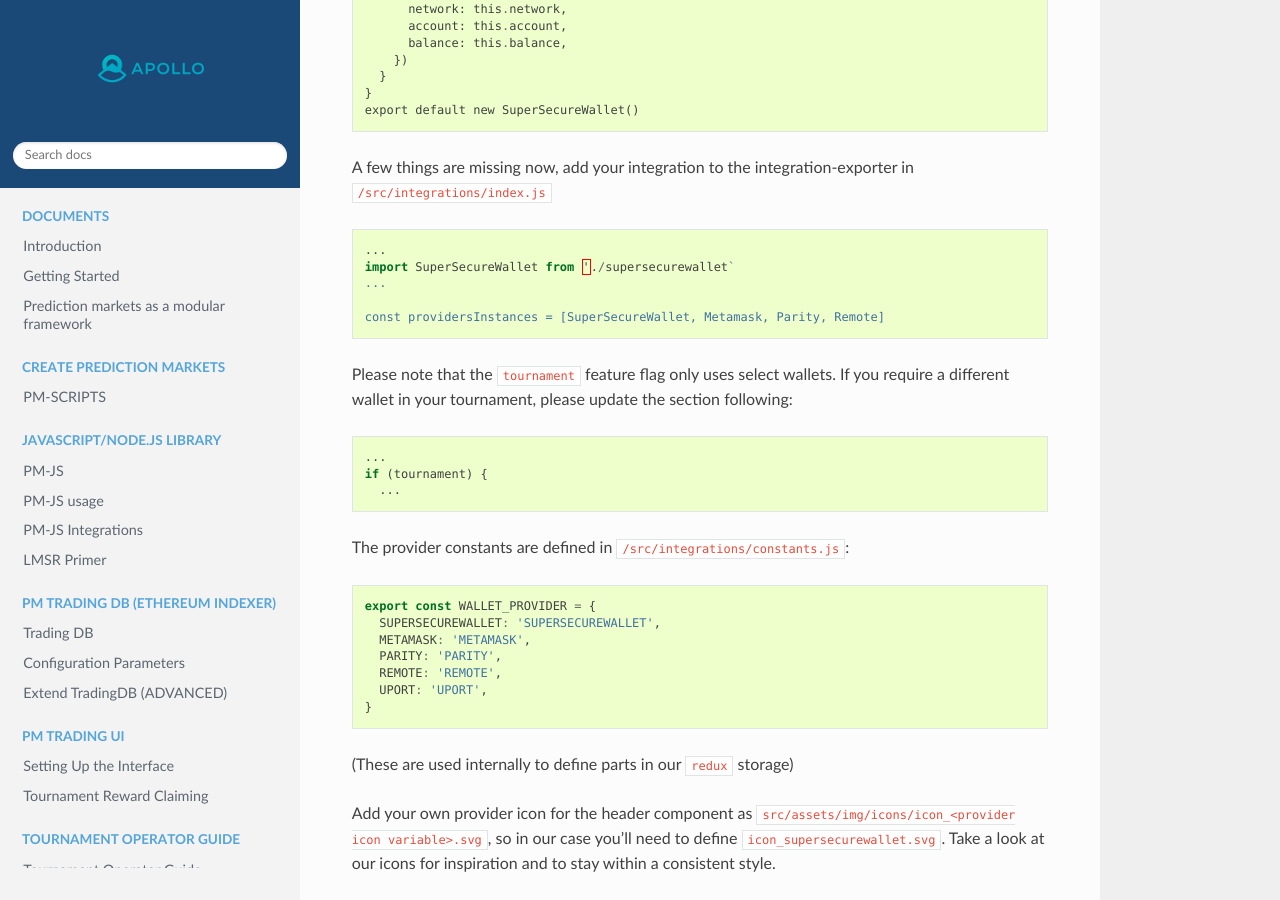
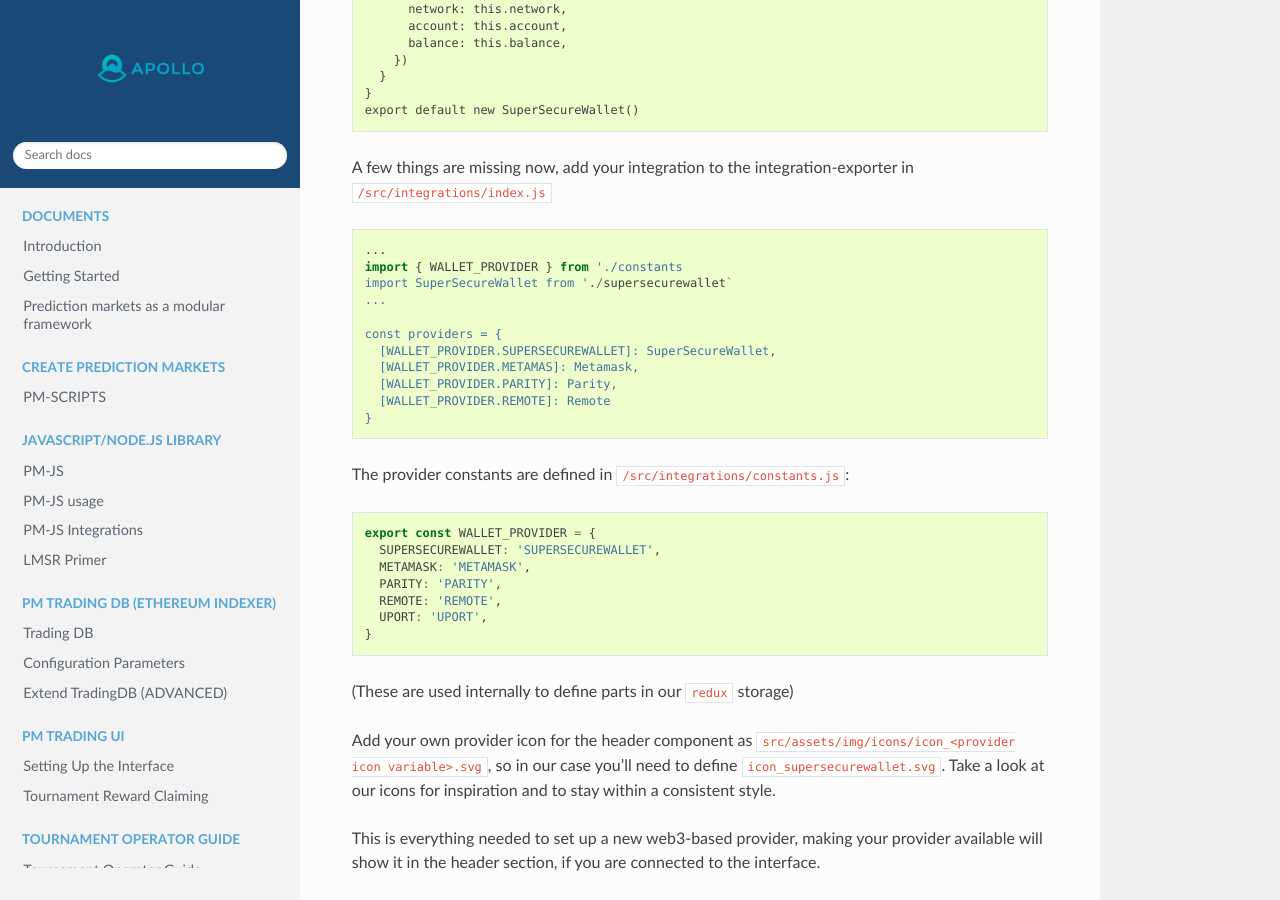
Before and after one commit to uivlis/conditional-tokens, a Sphinx documentation site: the page built from source/pm-trading-ui-extend-wallets.md, in a window 1280 px wide and 900 px high, scrolled down 1412 px. Built offline with Sphinx 7.4.7 and the Read the Docs theme 2.0.0, drawn with Linux system fonts in a browser that asks for light colours.

Commit message:
update change on pm-trading-ui

````diff
--- a/source/pm-trading-ui-extend-wallets.md
+++ b/source/pm-trading-ui-extend-wallets.md
@@ -70,17 +70,16 @@ export default new SuperSecureWallet()
 A few things are missing now, add your integration to the integration-exporter in `/src/integrations/index.js`
 ```js
 ...
+import { WALLET_PROVIDER } from './constants
 import SuperSecureWallet from './supersecurewallet`
 ...
 
-const providersInstances = [SuperSecureWallet, Metamask, Parity, Remote]
-```
-
-Please note that the `tournament` feature flag only uses select wallets. If you require a different wallet in your tournament, please update the section following:
-```js
-...
-if (tournament) {
-  ...
+const providers = {
+  [WALLET_PROVIDER.SUPERSECUREWALLET]: SuperSecureWallet,
+  [WALLET_PROVIDER.METAMAS]: Metamask,
+  [WALLET_PROVIDER.PARITY]: Parity,
+  [WALLET_PROVIDER.REMOTE]: Remote
+}
 ```
 
 The provider constants are defined in `/src/integrations/constants.js`:
````
